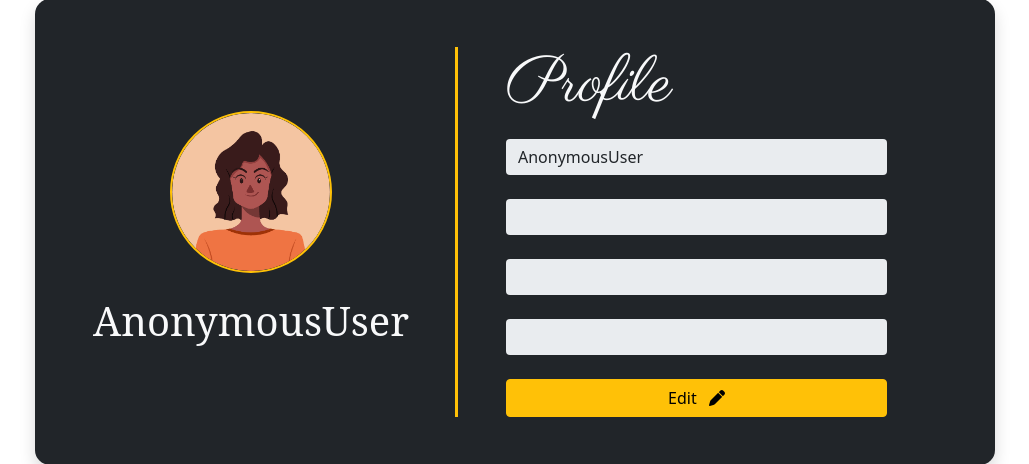
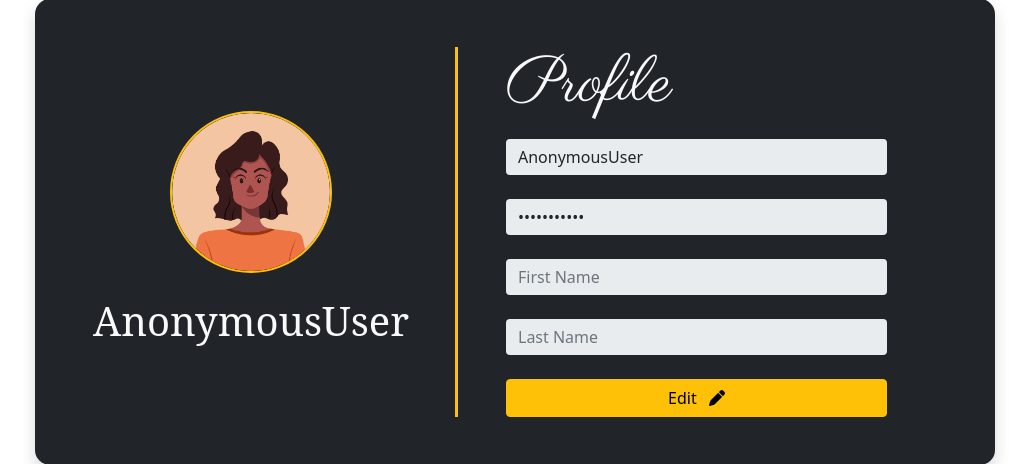
Before and after one commit to Vansh-Khandelwal/Ways101, a Django app: a page that uses templates/profile.html in a window 1280 px wide. Shown: the part 171-635 px from the top of the page, without its empty margins (125-1154 px from the left). Run offline with Django 3.2, Linux system fonts and the light colour scheme; data comes from the database, SQL or seed files in the repository; both versions use the stored data as it was after the commit; tables that the repository leaves empty hold one stand-in row (values such as "Sample post"); some web fonts are replaced.

Commit message:
5th Commit

```diff
--- a/App/views.py
+++ b/App/views.py
@@ -157,6 +157,14 @@
         way = Way.objects.get(pk = wayId)
         way.delete()
 
+    else:
+
+        way = Way.objects.get(pk=wayId)
+
+        if req.user == way.author:
+            way.delete()
+
+
     return HttpResponseRedirect(f'/login/{user}')
 
 def deleteComment(req, user, commentId):
--- a/templates/profile.html
+++ b/templates/profile.html
@@ -93,7 +93,7 @@
                     </div>
 
                     <div class="mb-4">
-                        <input type="password" class="form-control border-0" id="password" disabled="True" value="{{user.password}}" /> {% if correctpassword is False %}
+                        <input type="password" class="form-control border-0" id="password" disabled="True" value="12345678910" /> {% if correctpassword is False %}
                         <div class="text-danger mt-0 mb-2">Password is incorrect</div>
                         {% elif samepassword is False %}
                         <div class="text-danger mt-0 mb-2">Password does not match</div>
@@ -101,11 +101,11 @@
                     </div>
 
                     <div class="mb-4">
-                        <input type="text" class="form-control border-0" id="firstname" value="{{user.first_name}}" disabled="True" />
+                        <input type="text" class="form-control border-0" id="firstname" value="{{user.first_name}}" placeholder="First Name" disabled="True" />
                     </div>
 
                     <div class="mb-4">
-                        <input type="text" class="form-control border-0" id="lastname" value="{{user.last_name}}" disabled="True" />
+                        <input type="text" class="form-control border-0" id="lastname" value="{{user.last_name}}" disabled="True" placeholder="Last Name" />
                     </div>
 
                     <!-- Button trigger modal -->
@@ -228,7 +228,7 @@
                     </div>
 
                     <div class="mb-4">
-                        <input type="password" class="form-control border-0" id="password" disabled="True" value="{{user.password}}" /> {% if correctpassword is False %}
+                        <input type="password" class="form-control border-0" id="password" disabled="True" value="12345678910" /> {% if correctpassword is False %}
                         <div class="text-danger mt-0 mb-2">Password is incorrect</div>
                         {% elif samepassword is False %}
                         <div class="text-danger mt-0 mb-2">Password does not match</div>
@@ -236,11 +236,11 @@
                     </div>
 
                     <div class="mb-4">
-                        <input type="text" class="form-control border-0" id="firstname" value="{{user.first_name}}" disabled="True" />
+                        <input type="text" class="form-control border-0" id="firstname" value="{{user.first_name}}" disabled="True" placeholder="First Name" />
                     </div>
 
                     <div class="mb-4">
-                        <input type="text" class="form-control border-0" id="lastname" value="{{user.last_name}}" disabled="True" />
+                        <input type="text" class="form-control border-0" id="lastname" value="{{user.last_name}}" disabled="True" placeholder="Last Name" />
                     </div>
 
                     <!-- Button trigger modal -->
```
Also changed, not shown: db.sqlite3.
